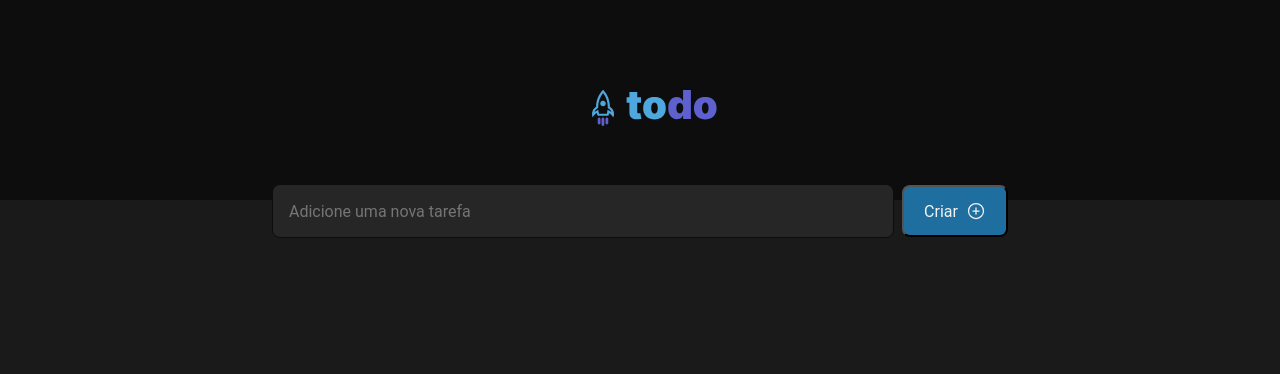
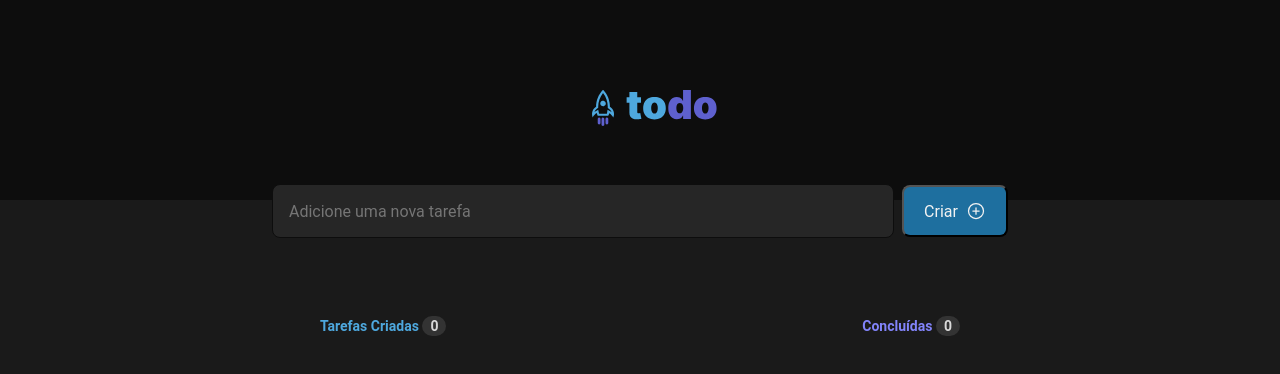
Before and after one commit to ThiagoMArc/ignite-todo-list, a React (Vite) app: page / in a window 1280 px wide. Shown: the top 374 px of the page. Built offline with nearby package versions, Linux system fonts and the light colour scheme.

Commit message:
Cria componente task

```diff
--- a/src/App.tsx
+++ b/src/App.tsx
@@ -1,6 +1,7 @@
 import { Header } from './components/Header'
 import { CreateTask } from './components/CreateTask'
 import './global.css'
+import { Task } from './components/Task'
 
 function App() {
 
@@ -8,6 +9,7 @@ function App() {
     <>
         <Header/>
         <CreateTask/>
+        <Task/>
     </>
   )
 }
--- /dev/null
+++ b/src/components/Task.module.css
@@ -0,0 +1,35 @@
+.taskInfo {
+    display: flex;
+    justify-content: space-between;
+    align-items: flex-end;
+    align-self: stretch;
+    margin-top: 5rem;
+    margin-left: 20rem;
+    margin-right: 20rem;
+}
+
+.createdTask {
+    color: var(--blue);
+    font-size: 0.875rem;
+    font-family: 'Inter' sans-serif;
+    font-weight: 700;
+}
+
+.counter {
+    width: 1.5625rem auto;
+    color: var(--gray-200);
+    border-radius: 999px;
+    background: var(--gray-400);
+    gap: 0.625rem;
+    align-items: center;
+    justify-content: center;
+    flex-direction: column;
+    padding: 0.125rem 0.5rem;
+}
+
+.completedTask {
+    color: var(--purple);
+    font-size: 0.875rem;
+    font-family: 'Inter' sans-serif;
+    font-weight: 700;
+}
--- /dev/null
+++ b/src/components/Task.tsx
@@ -0,0 +1,12 @@
+import styles from './Task.module.css'
+
+export function Task(){
+    return(
+        <>
+            <div className={styles.taskInfo}>
+                <p className={styles.createdTask}>Tarefas Criadas <span className={styles.counter}>0</span></p>
+                <p className={styles.completedTask}>Concluídas <span className={styles.counter}>0</span></p>
+            </div>
+        </>
+    )
+}
```
